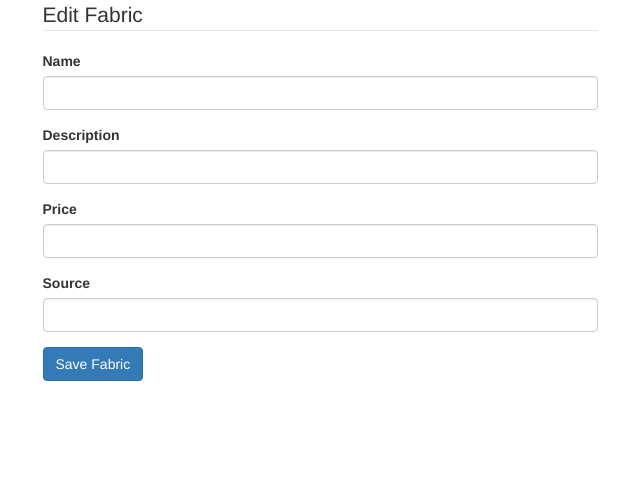
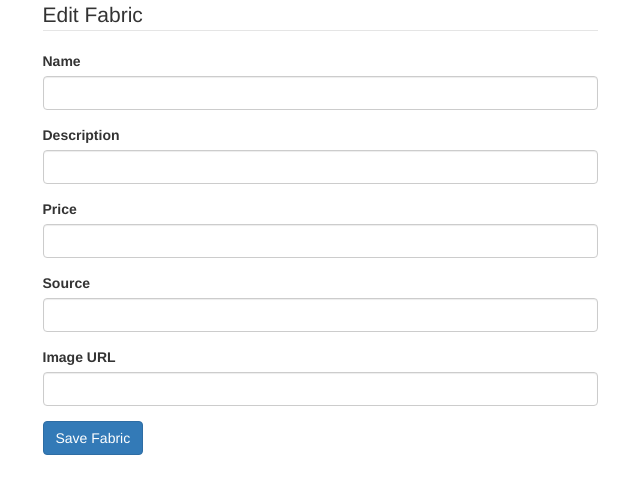
Before and after one commit to KitsuneNoctus/Contractor-Project, a Flask app: page /fabrics/new in a window 1280 px wide. Shown: the top 494 px of the page, without its empty margins (320-960 px from the left). Run offline with Flask 2, Linux system fonts and the light colour scheme; some libraries are stand-ins or nearby versions.

Commit message:
Added image

```diff
--- a/app.py
+++ b/app.py
@@ -31,7 +31,8 @@ def fabrics_submit():
         'name': request.form.get('name'),
         'description': request.form.get('description'),
         'price': request.form.get('price'),
-        'source': request.form.get('source')
+        'source': request.form.get('source'),
+        'image_url': request.form.get('image')
     }
     fabric_id = fabrics.insert_one(fabric).inserted_id
     return redirect(url_for('fabrics_show', fabric_id=fabric_id))
@@ -57,7 +58,8 @@ def fabrics_update(fabric_id):
         'name': request.form.get('name'),
         'description': request.form.get('description'),
         'price': request.form.get('price'),
-        'source': request.form.get('source')
+        'source': request.form.get('source'),
+        'image_url': request.form.get('image')
     }
     fabrics.update_one(
         {'_id': ObjectId(fabric_id)},
--- a/templates/fabrics_show.html
+++ b/templates/fabrics_show.html
@@ -3,6 +3,7 @@
 {% block content %}
 <a href='/'>Back to Home</a>
 <div>
+    <img src='{{fabric.image_url}}' height = auto width = auto>
     <h1>{{ fabric.name }}</h1>
     <h2>{{ fabric.description }}</h2>
     <h3>{{ fabric.price }}</h3>
--- a/templates/home_index.html
+++ b/templates/home_index.html
@@ -7,6 +7,7 @@
     {% for fabric in fabrics %}
         <div class='col-md-3'>
             <div class="card">
+                <img class="card-img-top" src='{{fabrics.image_url}}'>
                 <div class="card-body">
                     <h2><a href='/fabrics/{{ fabric._id }}'>{{ fabric.name }}</a></h2>
                     <small>{{ fabric.description }}</small>
--- a/templates/partials/fabrics_form.html
+++ b/templates/partials/fabrics_form.html
@@ -26,6 +26,10 @@
         </div>
 
         <!-- IMAGE -->
+        <div class='form-group'>
+            <label for='image'>Image URL</label><br>
+            <input class='form-control' id='image' type='text' name='image' value='{{ fabric.image_url }}' />
+        </div>
         <!-- <div class='form-group'>
             <label for='fabric-image'>Fabric Image</label><br/>
 
```
